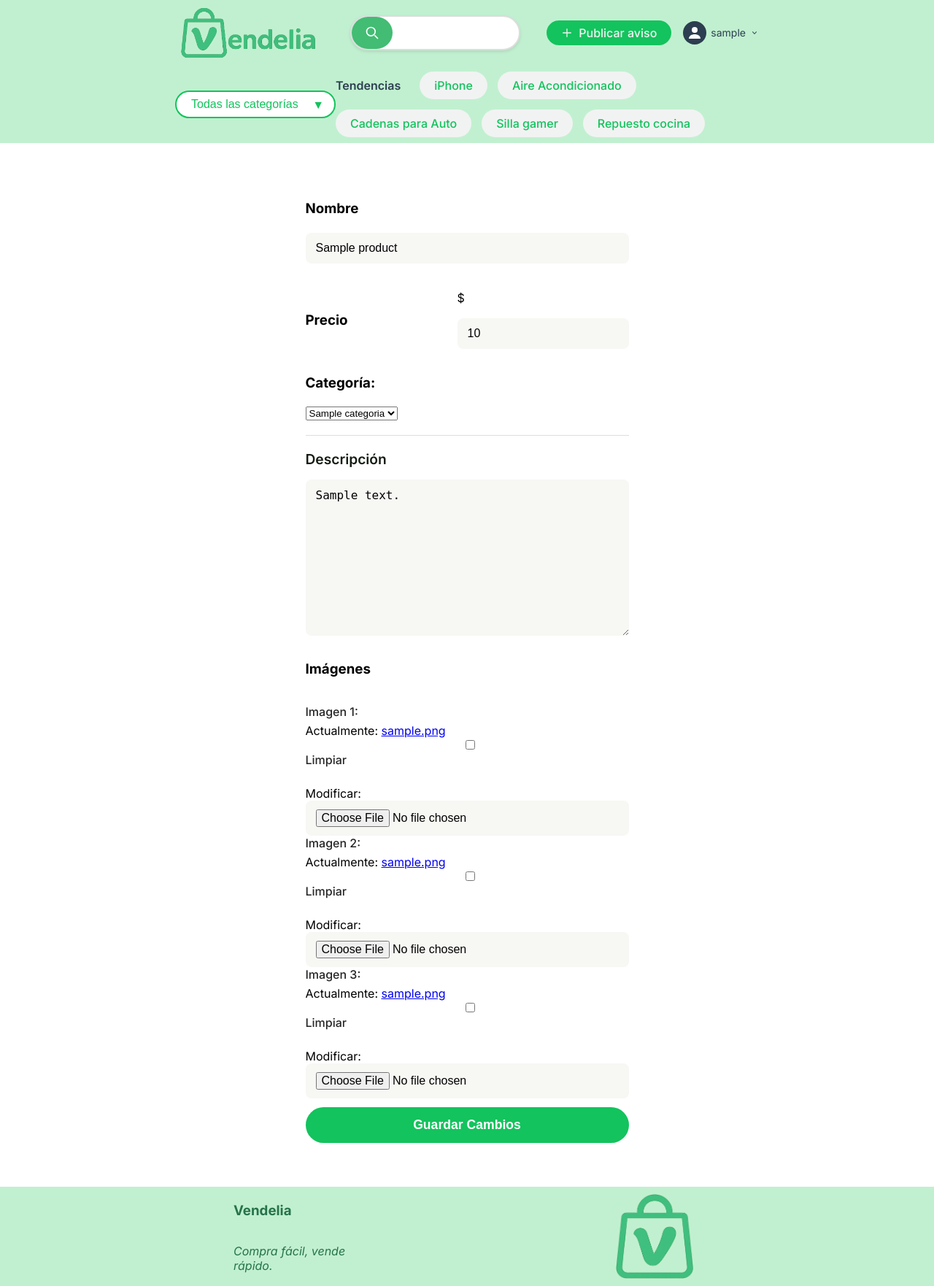
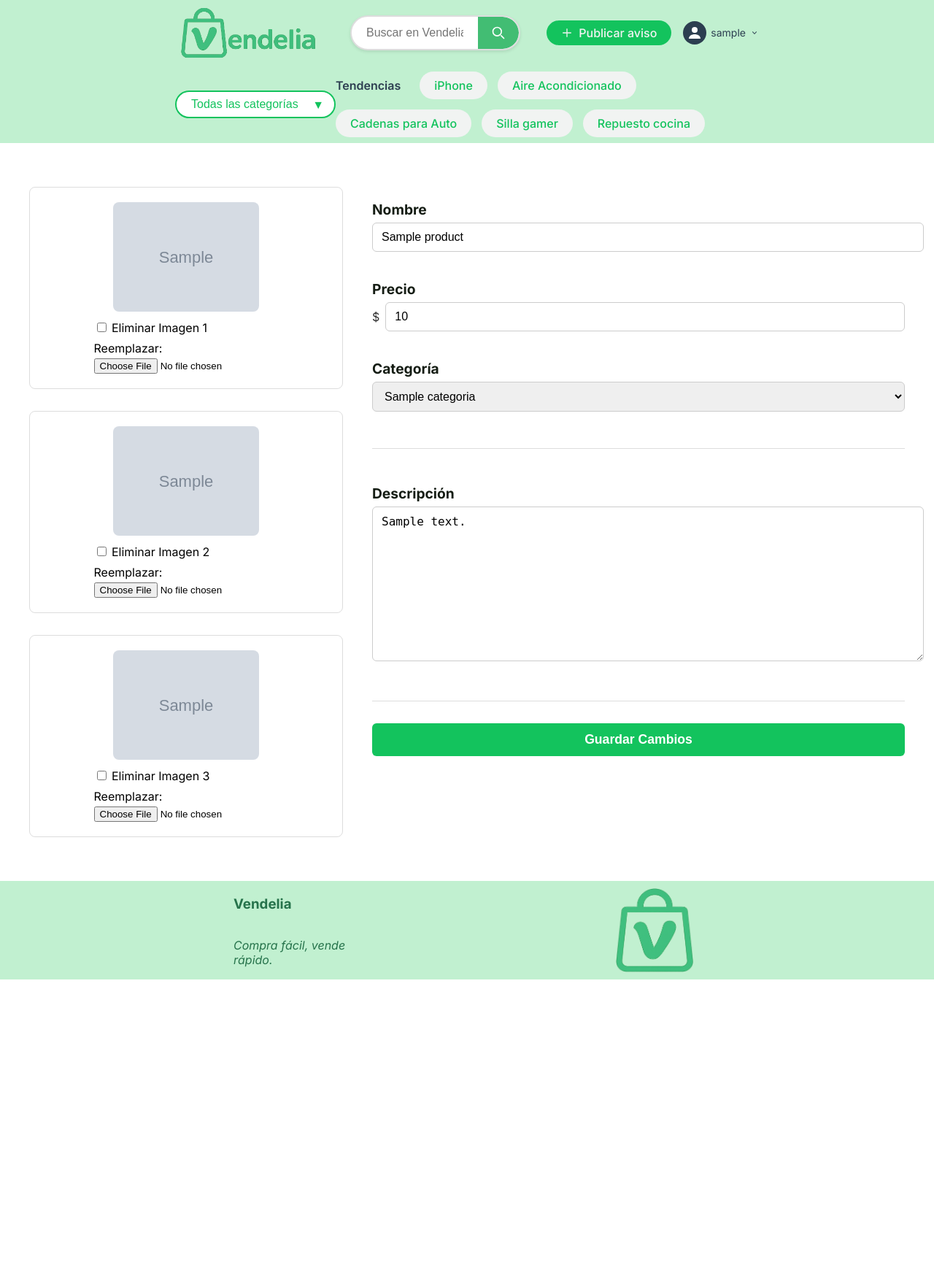
Before and after one commit to DCC-CC4401/2025-1-CC4401-grupo-12, a Django app: page /product/1/edit/ in a window 1280 px wide. Shown: the whole page at 73% size. After the commit the page ends 1342 px from the top, so only its background shows below. Run offline with Django 3.2, Linux system fonts and the light colour scheme; a user stored in the database is signed in; tables that the repository leaves empty hold one stand-in row (values such as "Sample post"); grey boxes marked "Sample" are stand-in pictures; some web fonts are replaced.

Commit message:
Added style for edit product view

```diff
--- /dev/null
+++ b/vendelia/marketplace/static/styles_product_edit.css
@@ -0,0 +1,153 @@
+/* === Product Edit Container === */
+.product-edit-container {
+    display: flex;
+    gap: 40px;
+    max-width: 1200px;
+    margin: 60px auto;
+    padding: 0 20px;
+    align-items: flex-start;
+}
+
+/* === Images Column === */
+.product-edit-images-column {
+    flex: 1 1 300px;
+    display: flex;
+    flex-direction: column;
+    gap: 30px;
+}
+
+.product-edit-image-row {
+    display: flex;
+    flex-direction: column;
+    align-items: center;
+    border: 1px solid #ddd;
+    border-radius: 8px;
+    padding: 20px;
+}
+
+.product-edit-image-preview {
+    max-width: 200px;
+    width: 100%;
+    height: auto;
+    border-radius: 8px;
+    margin-bottom: 12px;
+    object-fit: cover;
+}
+
+.product-edit-no-image {
+    width: 100%;
+    height: 200px;
+    background-color: #f0f0f0;
+    border: 2px dashed #bbb;
+    display: flex;
+    align-items: center;
+    justify-content: center;
+    border-radius: 8px;
+    color: #777;
+    font-size: 1rem;
+    margin-bottom: 12px;
+}
+
+.product-edit-image-actions {
+    display: flex;
+    flex-direction: column;
+    gap: 8px;
+}
+
+.product-edit-replace-label input[type="file"] {
+    display: block;
+    margin-top: 4px;
+}
+
+/* === Form Column === */
+.product-edit-info-column {
+    flex: 1 1 600px;
+    display: flex;
+    flex-direction: column;
+}
+
+.product-edit-form-group {
+    margin-bottom: 20px;
+}
+
+.product-edit-form-group input,
+.product-edit-form-group select,
+.product-edit-form-group textarea {
+    width: 100%;
+    padding: 10px 12px;
+    border: 1px solid #ccc;
+    border-radius: 6px;
+    font-size: 1rem;
+}
+
+.product-edit-form-group textarea {
+    resize: vertical;
+    min-height: 120px;
+}
+
+.product-edit-separator {
+    border: none;
+    height: 1px;
+    background-color: #ddd;
+    margin: 30px 0;
+}
+
+.product-edit-submit-btn {
+    background-color: #13c35d;
+    color: #fff;
+    font-weight: bold;
+    border: none;
+    border-radius: 6px;
+    padding: 12px 24px;
+    cursor: pointer;
+    font-size: 1.1rem;
+    transition: background-color 0.2s ease;
+}
+
+.product-edit-submit-btn:hover {
+    background-color: #10a947;
+}
+
+/* === Headings === */
+.product-edit-info-column h3 {
+    margin-bottom: 6px;
+    color: #151d14;
+    font-size: 1.2rem;
+}
+
+/* === Responsive === */
+@media (max-width: 900px) {
+    .product-edit-container {
+        flex-direction: column;
+    }
+
+    .product-edit-images-column,
+    .product-edit-info-column {
+        flex: 1 1 100%;
+    }
+}
+
+/* === Precio Row === */
+.product-edit-price-row {
+    display: flex;
+    flex-direction: column;
+}
+
+.product-edit-price-row h3 {
+    margin-bottom: 6px;
+}
+
+.product-edit-price-input-group {
+    display: flex;
+    align-items: center;
+    gap: 8px;
+}
+
+.product-edit-price-symbol {
+    font-size: 1rem;
+    color: #333;
+}
+
+.product-edit-price-input-group input {
+    flex: 1;
+}
--- a/vendelia/marketplace/templates/base.html
+++ b/vendelia/marketplace/templates/base.html
@@ -25,6 +25,7 @@
     <link rel="stylesheet" href="{% static 'styles_my_sales.css' %}">
     <link rel="stylesheet" href="{% static 'styles_my_purchases.css' %}">
     <link rel="stylesheet" href="{% static 'styles_product_register.css' %}">
+    <link rel="stylesheet" href="{% static 'styles_product_edit.css' %}">
 
     <!-- Favicon -->
     <link rel="icon" href="{% static 'images/favicon.png' %}" type="image/png">
--- a/vendelia/marketplace/templates/marketplace/edit_product.html
+++ b/vendelia/marketplace/templates/marketplace/edit_product.html
@@ -2,92 +2,107 @@
 {% load static %}
 
 {% block title %}
-    Vendelia | Editar {{ product.product_name }}
+Vendelia | Editar: {{ product.product_name }}
 {% endblock %}
 
 {% block content %}
-<div class="product-detail-container">
-    <div class="product-detail-info-box">
 <form method="post" enctype="multipart/form-data">
     {% csrf_token %}
-
-            <h3> Nombre </h3>
-            <h1 class="new-product-form">
-                {{ form.product_name }}
-            </h1>
-
-            <div class="product-detail-price-buy-container">
-                <h3> Precio </h3>
-                <p class="new-product-form">
-                    ${{ form.price }}
-                </p>
+    <div class="product-edit-container">
+    <!-- COLUMN 1: Images -->
+        <div class="product-edit-images-column">
+            <!-- COLUMN 1: Images -->
+            <div class="product-edit-images-column">
+                <!-- Photo 1 -->
+                <div class="product-edit-image-row">
+                    {% if product.photo1 %}
+                    <img src="{{ product.photo1.url }}" alt="Imagen 1" class="product-edit-image-preview">
+                    {% else %}
+                    <div class="product-edit-no-image">Sin Imagen</div>
+                    {% endif %}
+                    <div class="product-edit-image-actions">
+                        <label>
+                            <input type="checkbox" name="clear_photo1" {% if not product.photo1 %}disabled{% endif %}> Eliminar Imagen 1
+                        </label>
+                        <label class="product-edit-replace-label">
+                            Reemplazar:
+                            <input type="file" name="photo1">
+                        </label>
+                    </div>
                 </div>
 
-            <div class="product-category-section">
-                <label for="{{ form.category.id_for_label }}" class="new-product-form">
-                    <h3> Categoría: </h3>
+                <!-- Photo 2 -->
+                <div class="product-edit-image-row">
+                    {% if product.photo2 %}
+                    <img src="{{ product.photo2.url }}" alt="Imagen 2" class="product-edit-image-preview">
+                    {% else %}
+                    <div class="product-edit-no-image">Sin Imagen</div>
+                    {% endif %}
+                    <div class="product-edit-image-actions">
+                        <label>
+                            <input type="checkbox" name="clear_photo2" {% if not product.photo2 %}disabled{% endif %}> Eliminar Imagen 2
                         </label>
-                {{ form.category }}
+                        <label class="product-edit-replace-label">
+                            Reemplazar:
+                            <input type="file" name="photo2">
+                        </label>
+                    </div>
                 </div>
 
-            <hr class="product-detail-info-box-separator" />
-
-            <h3 class="product-detail-section-title">Descripción</h3>
-            <p class="new-product-form">
-                {{ form.description }}
-            </p>
-
-            <div class="new-product-form">
-                <h3>Imágenes</h3>
-                <div class="image-upload-fields">
-                    <div class="upload-field">
-                        <label for="{{ form.photo1.id_for_label }}">Imagen 1:</label>
-                        {{ form.photo1 }}
-                    </div>
-                    <div class="upload-field">
-                        <label for="{{ form.photo2.id_for_label }}">Imagen 2:</label>
-                        {{ form.photo2 }}
-                    </div>
-                    <div class="upload-field">
-                        <label for="{{ form.photo3.id_for_label }}">Imagen 3:</label>
-                        {{ form.photo3 }}
+                <!-- Photo 3 -->
+                <div class="product-edit-image-row">
+                    {% if product.photo3 %}
+                    <img src="{{ product.photo3.url }}" alt="Imagen 3" class="product-edit-image-preview">
+                    {% else %}
+                    <div class="product-edit-no-image">Sin Imagen</div>
+                    {% endif %}
+                    <div class="product-edit-image-actions">
+                        <label>
+                            <input type="checkbox" name="clear_photo3" {% if not product.photo3 %}disabled{% endif %}> Eliminar Imagen 3
+                        </label>
+                        <label class="product-edit-replace-label">
+                            Reemplazar:
+                            <input type="file" name="photo3">
+                        </label>
                     </div>
                 </div>
             </div>
 
-            <button type="submit" class="new-product-submit-btn">Guardar Cambios</button>
-        </form>
+        </div>
+
+    <!-- COLUMN 2: Form -->
+        <div class="product-edit-info-column">
+
+                <h3>Nombre</h3>
+                <div class="product-edit-form-group">
+                    {{ form.product_name }}
+                </div>
+
+                <div class="product-edit-form-group product-edit-price-row">
+                    <h3>Precio</h3>
+                    <div class="product-edit-price-input-group">
+                        <span class="product-edit-price-symbol">$</span>
+                        {{ form.price }}
                     </div>
                 </div>
 
-<div id="imageModal" class="modal">
-    <span class="close">&times;</span>
-    <img class="product-detail-modal-content" id="modalImage">
+
+                <div class="product-edit-form-group">
+                    <h3>Categoría</h3>
+                    {{ form.category }}
                 </div>
 
-<script>
-    document.addEventListener("DOMContentLoaded", function () {
-        const modal = document.getElementById("imageModal");
-        const modalImg = document.getElementById("modalImage");
-        const closeBtn = document.querySelector(".close");
+                <hr class="product-edit-separator" />
 
-        document.querySelectorAll(".product-detail-image-link").forEach(link => {
-            link.addEventListener("click", function (e) {
-                e.preventDefault();
-                modal.style.display = "block";
-                modalImg.src = this.href;
-            });
-        });
+                <h3>Descripción</h3>
+                <div class="product-edit-form-group">
+                    {{ form.description }}
+                </div>
 
-        closeBtn.addEventListener("click", function () {
-            modal.style.display = "none";
-        });
+                <hr class="product-edit-separator" />
 
-        modal.addEventListener("click", function (e) {
-            if (e.target === modal) {
-                modal.style.display = "none";
-            }
-        });
-    });
-</script>
+                <button type="submit" class="product-edit-submit-btn">Guardar Cambios</button>
+            </div>
+        </div>
+</form>
 {% endblock %}
--- a/vendelia/marketplace/views.py
+++ b/vendelia/marketplace/views.py
@@ -1,3 +1,4 @@
+from django.core.files import File
 from django.shortcuts import render, redirect, get_object_or_404
 from django.http import HttpRequest
 from django.contrib.auth import login
@@ -377,6 +378,7 @@ def mark_as_sold(request, product_id):
 
     return JsonResponse({'success': True})
 
+# View to edit the listing of a product
 @login_required(login_url='/login/')
 def edit_product(request, product_id):
     product = get_object_or_404(Product, pk=product_id, owner=request.user)
@@ -385,16 +387,63 @@ def edit_product(request, product_id):
         return HttpResponseForbidden('You don´t have permission to edit this product')
 
     if request.method == 'POST':
+        print(request.POST)
         form = ProductEditForm(request.POST, request.FILES, instance=product)
         if form.is_valid():
-            product.save()  # Save on+ly after ypou press the button
-            # Redirect to my-sales to prevent duplicate submissions
+            # Handle clear checkboxes for each image
+            if 'clear_photo1' in request.POST:
+                if product.photo1:
+                    product.photo1.delete(save=False)
+                    product.photo1 = None
+            if 'clear_photo2' in request.POST:
+                if product.photo2:
+                    product.photo2.delete(save=False)
+                    product.photo2 = None
+            if 'clear_photo3' in request.POST:
+                if product.photo3:
+                    product.photo3.delete(save=False)
+                    product.photo3 = None
+
+            # Shift images up to fill gaps
+            photos = [product.photo1, product.photo2, product.photo3]
+            existing_photos = [p for p in photos if p]
+
+            product.photo1 = existing_photos[0] if len(
+                existing_photos) > 0 else None
+            product.photo2 = existing_photos[1] if len(
+                existing_photos) > 1 else None
+            product.photo3 = existing_photos[2] if len(
+                existing_photos) > 2 else None
+
+            # Add dummy image if no photos remain
+            if not product.photo1 and not product.photo2 and not product.photo3:
+                dummy_image_path = finders.find('images/product_no_image.jpg')
+                if dummy_image_path:
+                    with open(dummy_image_path, 'rb') as fp:
+                        product.photo1.save('dummy.jpg', File(fp), save=False)
+                else:
+                    raise Exception(
+                        "No product dummy image found in static files!")
+
+            # Save changes
+            product.save()
+
             return redirect('product_detail', product_id=product_id)
     else:
         form = ProductEditForm(instance=product)
 
-    return render(request, 'marketplace/edit_product.html', {'form': form, 'product': product})
+    return render(
+        request=request,
+        template_name='marketplace/edit_product.html',
+        context={
+            'form': form,
+            'product': product,
+            'product_search_form': ProductSearchForm(),
+            'categories': get_all_categories(),
+        }
+    )
 
+# Delete a product
 @login_required(login_url='/login/')
 def delete_product(request, product_id):
     product = get_object_or_404(Product, pk=product_id, owner=request.user)
```
Lines whose indentation alone changed are shown as unchanged.
